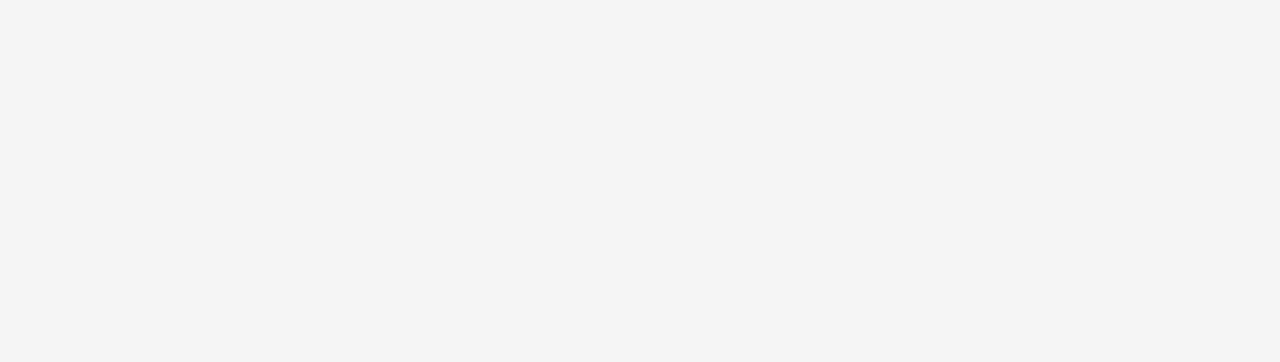
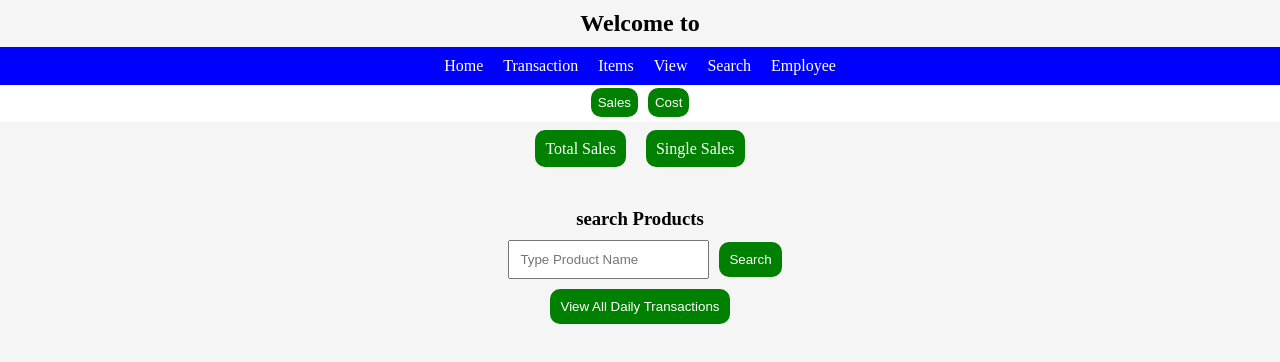
Before and after one commit to mmarew/StockManagement, a React (Create React App) app in the folder Client/: page /OpenBusiness/addTransaction/AddSalesTranaction/addSingleSales in a window 1280 px wide. Before the commit this address had no page. Shown: the top 362 px of the page. Built offline with nearby package versions, Linux system fonts and the light colour scheme.

Commit message:
updates on single sales

```diff
--- a/Client/src/App.js
+++ b/Client/src/App.js
@@ -17,6 +17,8 @@ import RegisterEmployersProducts from "./Components/Body/Business/RegisterEmploy
 import Help from "./Components/Hepl/Help";
 import AddSingleSales from "./Components/Body/Business/AddSingleSales";
 import AddTotalSales from "./Components/Body/Business/AddTotalSales";
+import AddCostTransaction from "./Components/Body/Business/AddCostTransaction";
+import AddSalesTransaction from "./Components/Body/Business/AddSalesTransaction";
 function App() {
   return (
     <div className="App">
@@ -120,6 +122,18 @@ function App() {
               element={<AddTransaction />}
             >
               <Route
+                path="AddSalesTranaction"
+                element={<AddSalesTransaction />}
+              >
+                <Route path="addSingleSales" element={<AddSingleSales />} />{" "}
+                <Route path="addTotalSales" element={<AddTotalSales />} />
+              </Route>
+              <Route
+                path="AddCostTransaction"
+                element={<AddCostTransaction />}
+              ></Route>
+
+              <Route
                 path="singleSalestransaction"
                 element={<AddSingleSales />}
               />
--- /dev/null
+++ b/Client/src/Components/Body/Business/AddSalesTransaction.css
@@ -0,0 +1,12 @@
+.totalOrsingleSales {
+  background-color: green;
+  color: white;
+  border: none;
+  padding: 10px;
+  text-decoration: none;
+  margin: 10px;
+  border-radius: 10px;
+}
+.activeClas {
+  background-color: blue;
+}
--- /dev/null
+++ b/Client/src/Components/Body/Business/AddSalesTransaction.js
@@ -0,0 +1,43 @@
+import React, { useEffect } from "react";
+import $ from "jquery";
+import { Link, Outlet } from "react-router-dom";
+import "./AddSalesTransaction.css";
+function AddSalesTransaction() {
+  useEffect(() => {
+    $(".salesOrCosts").hide();
+  }, []);
+
+  let toggleActineness = (e) => {
+    console.log(e.target);
+    let totalOrsingleSales =
+      document.getElementsByClassName("totalOrsingleSales");
+    let i = 0;
+    for (i = 0; i < totalOrsingleSales.length; i++) {
+      console.log(totalOrsingleSales[i]);
+      totalOrsingleSales[i].classList.remove("activeClas");
+    }
+    let currentBtn = e.target;
+    currentBtn.classList.toggle("activeClas");
+    return "";
+  };
+  return (
+    <div>
+      <Link
+        onClick={toggleActineness}
+        className="totalOrsingleSales"
+        to={"addTotalSales"}
+      >
+        Total Sales
+      </Link>
+      <Link
+        onClick={toggleActineness}
+        className="totalOrsingleSales"
+        to={"addSingleSales"}
+      >
+        Single Sales
+      </Link>
+      <Outlet />
+    </div>
+  );
+}
+export default AddSalesTransaction;
--- a/Client/src/Components/Body/Business/AddSingleSales.js
+++ b/Client/src/Components/Body/Business/AddSingleSales.js
@@ -3,19 +3,25 @@ import React, { useState } from "react";
 import "./AddSingleSales.css";
 import currentDates from "../Date/currentDate";
 function AddSingleSales() {
+  const [productDetailes, setproductDetailes] = useState([]);
   const [inputValues, setInputValues] = useState({});
   const [formInputValues, setformInputValues] = useState([]);
-  const [searchedProducts, setsearchedProducts] = useState([]);
+  const [searchedProducts, setSearchedProducts] = useState([]);
+  const [allDailySales, setAllDailySales] = useState({});
+  // get single products
   let handleSearchSubmit = async (e) => {
     e.preventDefault();
+    // clear all detailes
+    setproductDetailes([]);
     let responce = await axios.post("http://localhost:2020/getsingleProducts", {
       ...inputValues,
-      ...{ BusinessId: localStorage.getItem("buinessId") },
+      ...{ BusinessId: localStorage.getItem("businessId") },
       ...{ businessName: localStorage.getItem("businessName") },
     });
-    console.log("responce");
+    console.log("@getsingleProducts responce");
     console.log(responce.data.data);
-    setsearchedProducts(responce.data.data);
+    if (responce.data.data.length == 0) alert("no products found here ");
+    else setSearchedProducts(responce.data.data);
   };
   let handleSalesTransactionInput = (e) => {
     console.log(e.target.value);
@@ -25,17 +31,24 @@ function AddSingleSales() {
       ProductId: e.target.className,
     });
   };
-  let getSingleProducts = (event) => {
+  let handleSearchableProductInput = (event) => {
     console.log(event.target.value);
-    setInputValues({ [event.target.name]: event.target.value });
+    setInputValues({ ...inputValues, [event.target.name]: event.target.value });
   };
   let registerSinglesalesTransaction = async (e) => {
     e.preventDefault();
     let responce = await axios.post(
       "http://localhost:2020/registerSinglesalesTransaction",
-      { ...formInputValues, businessId: localStorage.getItem("businessId") }
+      {
+        ...formInputValues,
+        businessId: localStorage.getItem("businessId"),
+        currentDate: currentDates(),
+      }
     );
     console.log(responce.data.data);
+    if (responce.data.data == "successfullyRegistered") {
+      alert("Successfully Registered");
+    }
   };
   let showHiddenProducts = (itemsId, itemsClass) => {
     let singleTransactionForm = document.querySelectorAll(
@@ -60,18 +73,113 @@ function AddSingleSales() {
       }
     }
   };
-  let getTotalRegiters = async (productId) => {
+  let getTotalRegiters = async (targetproductId) => {
+    // clear datas of product detailes
+    setSearchedProducts([]);
     let businessId = localStorage.getItem("businessId");
     let businessName = localStorage.getItem("businessName");
     let responce = await axios.post(
       "http://localhost:2020/getDailyTransaction",
-      { currentDates: currentDates(), businessId, productId }
+      {
+        currentDates: currentDates(),
+        businessId,
+        productId: targetproductId,
+        businessName,
+      }
     );
-    console.log(responce);
+    let mydata = responce.data.data;
+    // setSearchedProducts(mydata);
+    console.log("mydata ==== ", mydata);
+    if (mydata.length == 0) {
+      alert("No data on this date.");
+    }
+    let i = 0;
+    let Description = "",
+      brokenQty = 0,
+      productsIdList = [],
+      ProductId = "",
+      dailySalesId = "",
+      purchaseQty = 0,
+      searchedProductsData = "",
+      // searched products will be here
+      registrationDate = "",
+      productName = "",
+      salesQty = 0;
+    let prevProductId = 0,
+      dailySales = {},
+      productDetail = [];
+    for (; i < mydata.length; i++) {
+      ProductId = mydata[i].ProductId;
+      if (prevProductId != ProductId) {
+        brokenQty = 0;
+        purchaseQty = 0;
+        Description = "";
+        salesQty = 0;
+      }
+      productName = mydata[i].productName;
+      Description += mydata[i].Description + " ";
+      brokenQty += mydata[i].brokenQty;
+      dailySalesId = mydata[i].dailySalesId;
+      purchaseQty += mydata[i].purchaseQty;
+      registrationDate = mydata[i].registrationDate;
+      salesQty += mydata[i].salesQty;
+      console.log("productId is ", ProductId);
+      dailySales["salesQuantity" + ProductId] = salesQty;
+      dailySales["purchaseQty" + ProductId] = purchaseQty;
+      dailySales["wrickageQty" + ProductId] = brokenQty;
+      if (prevProductId != ProductId) {
+        productsIdList.push({
+          ProductId,
+        });
+        productDetail.push({
+          productName: productName,
+          PurchaseQty: purchaseQty,
+          SalesQty: salesQty,
+          BrokenQty: brokenQty,
+        });
+        console.log("productDetail = ", productDetail);
+        prevProductId = ProductId;
+      }
+    }
+    // setSearchedProducts(productDetail);
+    setAllDailySales(dailySales);
+    setproductDetailes(productDetail);
+  };
+  let RegiterCollectedDailyTransaction = async (e) => {
+    e.preventDefault();
+    let businessName = localStorage.getItem("businessName"),
+      BusinessId = localStorage.getItem("businessId");
+    console.log("allDailySales");
+    console.log(allDailySales);
+    console.log("searchedProducts");
+    console.log(searchedProducts);
+    let productsInfo = {
+      ...allDailySales,
+      businessName: businessName,
+      BusinessId: BusinessId,
+      ProductsList: searchedProducts,
+      dates: currentDates(),
+    };
+    console.log("productsInfo =");
+    console.log(productsInfo);
+    let Response = await axios.post(
+      "http://localhost:2020/registerTransaction",
+      productsInfo
+    );
+    console.log("Response", Response.data.data);
+    let datas = Response.data.data;
+    if (datas == "This is already registered") {
+      alert(
+        "Your data is not registered because, on this date data is already registered"
+      );
+    } else if (datas == "data is registered successfully") {
+      alert("successfully registered. Thank you.");
+    }
   };
   return (
     <div className="singleSalesWrapper">
-      {console.log(inputValues)}
+      {console.log("allDailySales")}
+      {console.log(allDailySales)}
       <h3>search Products</h3>
       <>
         {console.log("formInputValues = > ")}
@@ -80,7 +188,7 @@ function AddSingleSales() {
       <form onSubmit={handleSearchSubmit}>
         <input
           name="searchInput"
-          onInput={getSingleProducts}
+          onInput={handleSearchableProductInput}
           placeholder="Type Product Name"
           id=""
           className=""
@@ -88,14 +196,18 @@ function AddSingleSales() {
         />
         <button type="Submit">Search</button>
       </form>
+      <button onClick={() => getTotalRegiters("getAllTransaction")}>
+        View All Daily Transactions
+      </button>
       {searchedProducts?.map((items) => {
-        // console.log(items);
         return (
+          <div key={items.ProductId}>
             <form
               className="singleTransactionForm"
               onSubmit={registerSinglesalesTransaction}
-            key={items.ProductId}
             >
+              {console.log("searchedProducts")}
+              {console.log(searchedProducts)}
               <h4>product Name: {items.productName}</h4>
               <div className="getOrRegisterProducts">
                 <div
@@ -113,7 +225,7 @@ function AddSingleSales() {
                   onClick={() => getTotalRegiters(items.ProductId)}
                   className="getProducts"
                 >
-                Get{" "}
+                  Get
                 </div>
               </div>
               <input
@@ -144,8 +256,31 @@ function AddSingleSales() {
                 ADD
               </button>
             </form>
+          </div>
         );
       })}
+
+      {productDetailes.map((items) => {
+        console.log(items);
+        return (
+          <div>
+            {" Product Name: " +
+              items.productName +
+              ", PurchaseQty : " +
+              items.PurchaseQty +
+              ", SalesQty : " +
+              items.SalesQty +
+              ", BrokenQty :" +
+              items.BrokenQty}
+          </div>
+        );
+      })}
+
+      {productDetailes.length > 0 && (
+        <button onClick={RegiterCollectedDailyTransaction}>
+          Add As Total Sales
+        </button>
+      )}
     </div>
   );
 }
--- a/Client/src/Components/Body/Business/AddTotalSales.css
+++ b/Client/src/Components/Body/Business/AddTotalSales.css
@@ -29,3 +29,6 @@
   border-radius: 10px;
   margin-top: 10px;
 }
+.addTotalSalesWrapper {
+  margin-top: 20px;
+}
--- a/Client/src/Components/Body/Business/OpenBusiness.js
+++ b/Client/src/Components/Body/Business/OpenBusiness.js
@@ -25,6 +25,7 @@ function OpenBusiness() {
       navigate("/");
     }
     if (e.target.name == "addTransaction") {
+      $(".salesOrCosts").show();
       setBody(<AddTransaction />);
     } else if (e.target.name == "addItem") {
       // setBody(<AddProducts />);
@@ -37,6 +38,9 @@ function OpenBusiness() {
       setBody(<Employee />);
     }
   };
+  window.addEventListener("locationchange", function () {
+    console.log("location changed!");
+  });
 
   return (
     <div>
--- a/Client/src/Components/Body/Business/addTransaction.css
+++ b/Client/src/Components/Body/Business/addTransaction.css
@@ -11,3 +11,6 @@
   border: 0px;
   border-radius: 10px;
 }
+.activeClass {
+  background-color: blue !important;
+}
--- a/Client/src/Components/Body/Business/addTransaction.js
+++ b/Client/src/Components/Body/Business/addTransaction.js
@@ -1,26 +1,54 @@
-import React, { useState } from "react";
+import React, { useEffect, useState } from "react";
+import { Outlet, useNavigate } from "react-router-dom";
 import AddCostTransaction from "./AddCostTransaction";
 import AddSalesTranaction from "./AddSalesTranaction";
 import "./addTransaction.css";
+import $ from "jquery";
 function AddTransaction({ Time }) {
+  let navigate = useNavigate();
   const [Transaction, setTransaction] = useState("");
   let setTargatedRegistration = (e) => {
-    if (e.target.name == "Sales") setTransaction(<AddSalesTranaction />);
-    if (e.target.name == "Cost") setTransaction(<AddCostTransaction />);
+    let salesOrCosts = document.getElementsByClassName("salesOrCosts"),
+      i = 0;
+    for (; i < salesOrCosts.length; i++) {
+      console.log(salesOrCosts[i]);
+      salesOrCosts[i].classList.remove("activeClass");
+    }
+    let currentBtn = e.target;
+    currentBtn.classList.toggle("activeClass");
+    if (e.target.name == "Sales") {
+      navigate("AddSalesTranaction");
+    }
+    //  setTransaction(<AddSalesTranaction />);
+    if (e.target.name == "Cost") {
+      navigate("AddCostTransaction");
+    }
+    // setTransaction(<AddCostTransaction />);
   };
-
+  useEffect(() => {
+    $(".salesOrCosts").show();
+  }, []);
   return (
     <>
       <div className="addTransaction">
-        <button name="Sales" onClick={setTargatedRegistration}>
+        <button
+          className="salesOrCosts"
+          name="Sales"
+          onClick={setTargatedRegistration}
+        >
           Sales
         </button>
-        <button name="Cost" onClick={setTargatedRegistration}>
+        <button
+          className="salesOrCosts"
+          name="Cost"
+          onClick={setTargatedRegistration}
+        >
           Cost
         </button>
       </div>
       <br />
       <div>{Transaction}</div>
+      <Outlet />
     </>
   );
 }
--- a/Client/src/Components/Nav/Nav.js
+++ b/Client/src/Components/Nav/Nav.js
@@ -3,6 +3,8 @@ import "./Nav.css";
 import { Link, useNavigate } from "react-router-dom";
 import axios from "axios";
 export default function Nav() {
+  let url = window.location.url;
+  console.log(url);
   let navigate = useNavigate();
   let VerifyLogin = async () => {
     let savedStore = localStorage.getItem("storeToken");
```
Also changed, not shown: Client/src/Components/Body/Business/AddTotalSales.js (+7 -4 lines), Client/src/Components/Body/Business/OpenBusiness.css (+24 -2 lines), 1 other file (tests, documents, lock files or other folders). Lines whose indentation alone changed are shown as unchanged.
